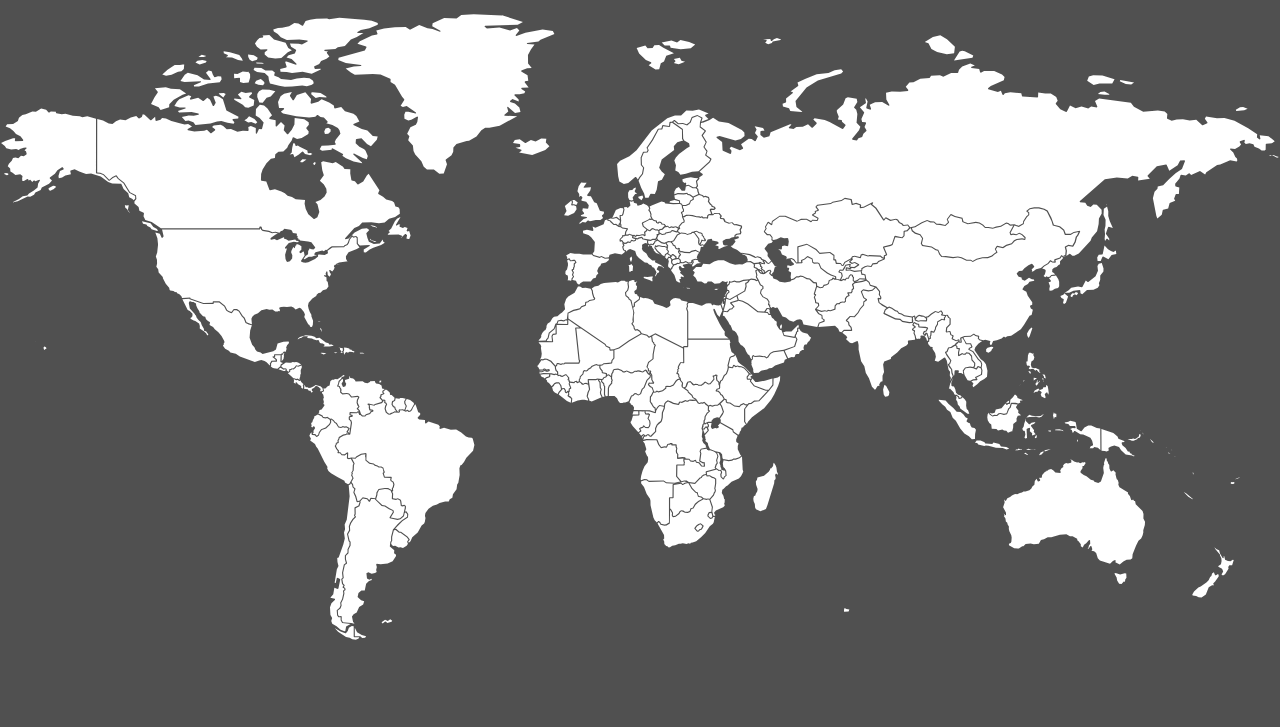
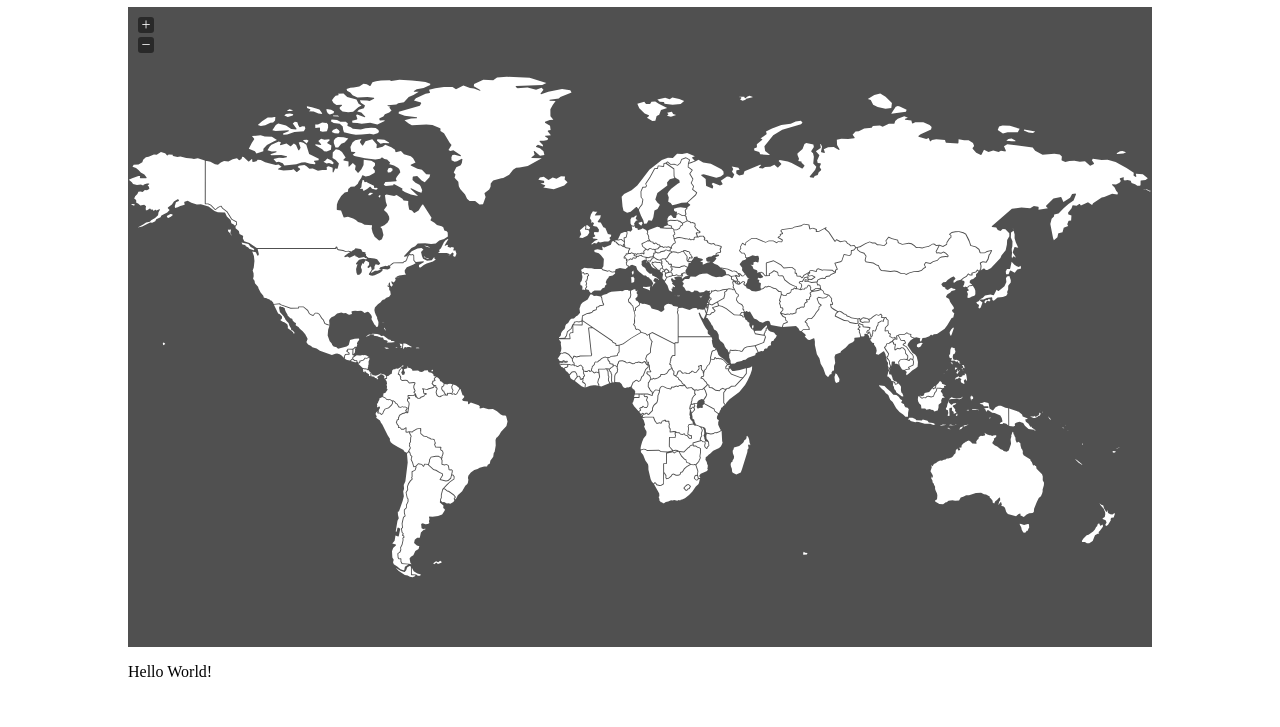
Before and after one commit to Six-Front-end-Developers/lithosphere, a website: page index.html in a window 1280 px wide. Shown: the part 73-800 px from the top of the page. Drawn offline with nearby package versions, Linux system fonts and the light colour scheme.

Commit message:
Fix header hidden by map; cleanup

```diff
--- a/index.css
+++ b/index.css
@@ -1,8 +1,18 @@
 body {
+    height: 100%;
     margin-left: 10%;
-    margin-right: 10%
+    margin-right: 10%;
+}
+
+#world-map-wrapper {
+    height: 80vh;
+}
+
+#world-map {
+    width: 100%;
+    height: 100%;
 }
 
 h1 {
-    font-family: 'Times New Roman', Times, serif
+    font-family: 'Times New Roman', Times, serif;
 }
--- a/index.html
+++ b/index.html
@@ -5,35 +5,30 @@
 <!--[if gt IE 8]><!--> <html class="no-js"> <!--<![endif]-->
     <head>
         <meta charset="utf-8">
+        <meta name="description" content="">
+        <meta name="viewport" content="width=device-width, initial-scale=1">
         <title>Lithosphere</title>
-        <link rel="stylesheet" href="map.css" type="text/css"/>
+        <!-- Libraries and Frameworks -->
         <link rel="stylesheet" href="./libraries/jquery-jvectormap-2.0.3.css" type="text/css" media="screen"/>
         <script src="./libraries/jquery.js"></script>
         <script src="./libraries/jquery-jvectormap-2.0.3.min.js"></script>
         <script src="./libraries/jquery-jvectormap-world-mill.js"></script>
-        <meta name="description" content="">
-        <meta name="viewport" content="width=device-width, initial-scale=1">
+        <script src="https://cdn.jsdelivr.net/npm/vue/dist/vue.js"></script>
+        <!-- Custom CSS/JS -->
         <link rel="stylesheet" href="index.css">
-        <script src="https://cdn.jsdelivr.net/npm/vue/dist/vue.js"></script>
+        <script src="index.js"></script>
     </head>
     <body>
-        <div id="header_wrapper">
-            <h1>lithosphere.</h1>
+        <div id="main-wrapper">
+            <div id="header-wrapper">
+                    <h1>lithosphere.</h1>
+            </div>
+            <div id="world-map-wrapper">
+                <div id="world-map"></div>
+            </div>
         </div>
-        <div id="world-map" style="bottom: 0;width: 100%; height: 100%"></div>
-        <script>
-            $(function(){
-            $('#world-map').vectorMap({map: 'world_mill'});
-            });
-        </script>
         <div id="example">
             <p>{{ hello }}</p>
         </div>
-        <script>
-            new Vue({
-                el: '#example',
-                data: { hello: 'Hello World!' }
-            })
-        </script>
     </body>
 </html>
--- /dev/null
+++ b/index.js
@@ -0,0 +1,12 @@
+var vueInstance;
+
+$(document).ready(function() {
+    $(function(){
+        $('#world-map').vectorMap({map: 'world_mill'});
+    });
+
+    vueInstance = new Vue({
+        el: '#example',
+        data: { hello: 'Hello World!' }
+    })
+})
--- a/map.css
+++ /dev/null
@@ -1,9 +0,0 @@
-#world-map{
-    position: fixed;
-    top: 0;
-    left: 0;
-
-    /* Preserve aspet ratio */
-    min-width: 100%;
-    min-height: 100%;
-}
```
Also changed, not shown: 1 other file.
